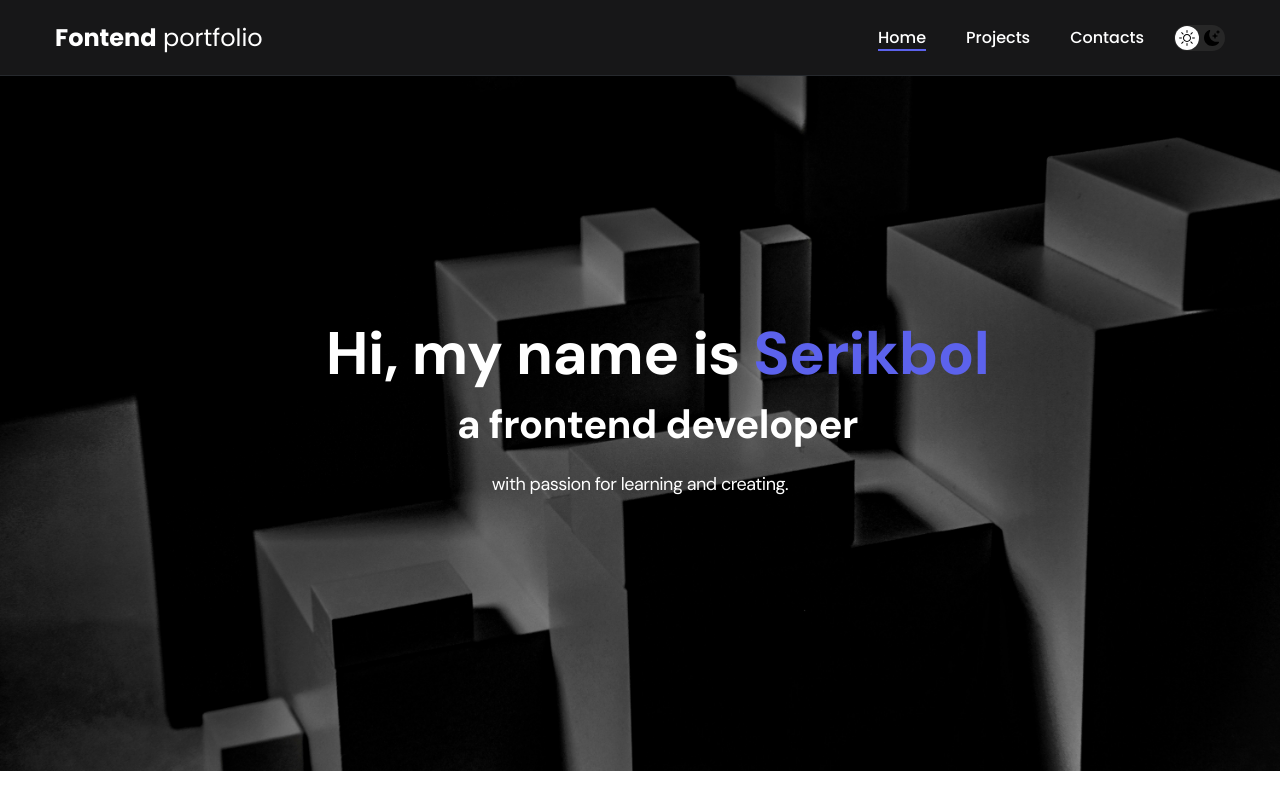
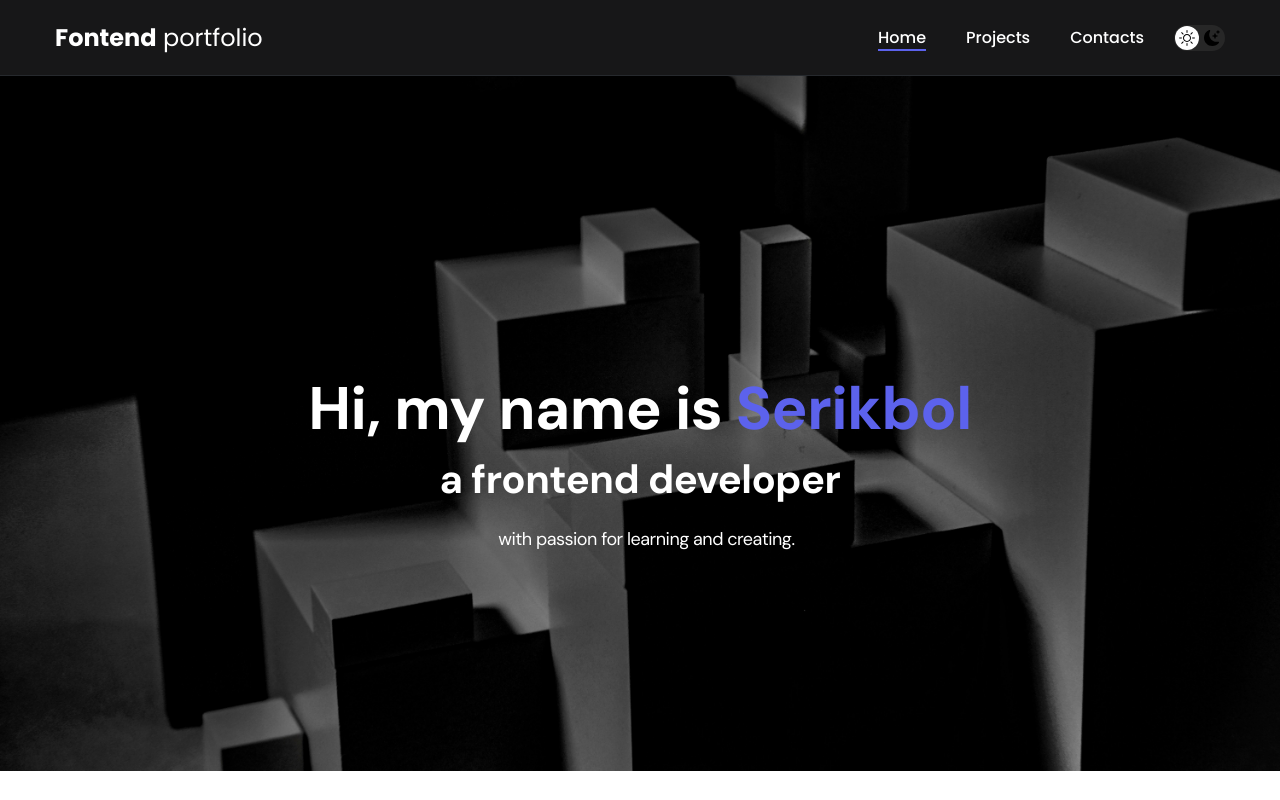
Before and after one commit to Serikbol84/05-project-Portfolio-app-, a React (Create React App) app: page / in a window 1280 px wide. Shown: the top 800 px of the page. Built offline with nearby package versions, Linux system fonts and the light colour scheme.

Commit message:
04.07.2024-1

```diff
--- a/package.json
+++ b/package.json
@@ -7,6 +7,7 @@
     "@testing-library/jest-dom": "^5.17.0",
     "@testing-library/react": "^13.4.0",
     "@testing-library/user-event": "^13.5.0",
+    "framer-motion": "^11.2.12",
     "gsap": "^3.12.5",
     "locomotive-scroll": "^4.1.4",
     "react": "^18.3.1",
--- a/src/Components/btnBack/BtnBack.jsx
+++ b/src/Components/btnBack/BtnBack.jsx
@@ -1,11 +1,12 @@
 import './style.css'
-
+import { motion } from "framer-motion"
 
 const BtnBack = () => {
     return (
-        <button className='btn-back'>
-           <span></span>
-        </button>
+        <motion.button className='btn-back'
+            whileHover={{ scale: 1.3 }}
+            whileTap={{ scale: 0.9 }}
+        />
     );
 }
 
--- a/src/Components/btnBack/style.css
+++ b/src/Components/btnBack/style.css
@@ -9,7 +9,7 @@
     display: flex;
     align-items: center;
     justify-content: center;
-    transition: opacity 0.2s ease-in;
+    /* transition: opacity 0.2s ease-in; */
     cursor: pointer;
 
 }
@@ -22,13 +22,13 @@
     border-top: 2px solid var(--arrow-color);
     border-left: 2px solid var(--arrow-color);
     transform: rotate(-45deg);
-    transition: border-color 0.3s ease;
+    /* transition: border-color 0.3s ease; */
 }
 
-.btn-back:hover {
+/* .btn-back:hover {
     opacity: 0.6;
-}
+} */
 
-.btn-back:active {
+/* .btn-back:active {
     transform: translateY(2px);
-}
+} */
--- a/src/Components/header/Header.jsx
+++ b/src/Components/header/Header.jsx
@@ -1,28 +1,36 @@
+import { motion } from "framer-motion";
+import "./style.css"
 
-import "./style.css"
-import { useEffect, useState } from 'react';
 
 const Header = () => {
-
-    const [isVisible, setIsVisible] = useState(false);
-
-    useEffect(() => {
-        setIsVisible(true);
-    }, []);
 
     return (
         <header className="header">
             <div className="header__wrapper">
-                <h1 className={`header__title ${isVisible ? 'enter' : ''}`}>
-                    <strong>
-                        Hi, my name is <em>Serikbol</em>
-                    </strong>
-                    <br /> a frontend developer
-                </h1>
+
+                <motion.div className="header__title1"
+                    initial={{height: 0}}
+                    animate={{height: 'auto'}}
+                    style={{overflow: 'hidden'}}
+                    transition={{duration: 1, delay: 0.7}}>
+                        <h1 className="header__title">
+                            <strong>
+                                Hi, my name is <em>Serikbol</em>
+                            </strong>
+                            <br /> a frontend developer
+                        </h1>
+                </motion.div>
+
                 <div className="header__text">
-                    <p>with passion for learning and creating.</p>
+                    <motion.p
+                        initial={{ x: '-100%' }}
+                        animate={{ x: 0 }}
+                        transition={{ duration: 1, delay: 0.7 }}
+                        style={{ position: 'relative' }}>
+                        with passion for learning and creating.
+                    </motion.p>
                 </div>
-                {/* <a href="#!" className="btn">Download CV</a> */}
+
             </div>
         </header>
     );
--- a/src/Components/header/style.css
+++ b/src/Components/header/style.css
@@ -6,7 +6,7 @@
 	/* height: 500px; */
 	display: flex;
 	justify-content: center;
-	align-items: center;
+	align-items: end;
 
 	background-color: var(--header-bg);
 	background-image: url('./../../img/header-bg.jpg');
@@ -19,16 +19,20 @@
 }
 
 .header__wrapper {
-	padding: 0 15px;
-	max-width: 660px;
+	padding: 0;
+	max-width: 665px;
+	display: flex;
+	flex-direction: column;
+
 }
 
 .header__title {
-	margin-bottom: 20px;
-	width: 665px;
+	/* margin-bottom: 20px; */
+	width: 100%;
 	font-size: 40px;
 	font-weight: 700;
 	line-height: 1.4;
+	align-items: end;
 }
 
 .header__title strong {
@@ -42,9 +46,14 @@
 }
 
 .header__text {
-	margin-bottom: 40px;
+	display: flex;
+	margin-left: 190px;
+	margin-top: 20px;
+	margin-bottom: 180px;
 	font-size: 18px;
 	line-height: 1.333;
+	overflow: hidden;
+	position: relative;
 }
 
 .header__text p + p {
--- a/src/pages/Home.jsx
+++ b/src/pages/Home.jsx
@@ -3,8 +3,8 @@ import React, { useLayoutEffect } from "react";
 import gsap from "gsap";
 import { ScrollTrigger } from "gsap/ScrollTrigger";
 import './../styles/main.css'
-// import Me from "./../img/Me.jpg"
-
+import Me from "./../img/Me.jpg"
+// import { motion } from "framer-motion"
 
 
 
@@ -44,7 +44,7 @@ const Home = () => {
                     <div className="content-list_home">
 
                         <div className="content-list__item1">
-                            <h2 className="title-2">Frontend</h2>
+                            <h2 className="title-2">About Me</h2>
                             <p>
                                 I am a front-end developer with experience in creating modern and efficient web applications.
                                 My core specialization includes web page layout, working with JavaScript, and using the React library
@@ -57,12 +57,14 @@ const Home = () => {
                             </p>
                         </div>
 
-                        <div className="me">
-                            {/* <img src={Me} alt="" className="pic"/> */}
-                        </div>
-
-
-
+                        {/* <motion.img src={Me} alt="Me" className="me"
+                            whileHover={{ scale: 1.3 }}
+                            whileTap={{ scale: 0.9 }} // Ради интереса применил анимацию из Framer.com
+                        /> */}
+                        <img src={Me} alt="Me" className="me"
+                            onMouseOver={(e) => e.currentTarget.style.transform = 'scale(1.3)'}
+                            onMouseOut={(e) => e.currentTarget.style.transform = 'scale(1)'}
+                        />
                     </div>
 
 
--- a/src/styles/main.css
+++ b/src/styles/main.css
@@ -36,7 +36,7 @@
     --project-card-text: var(--black);
     --box-shadow: 0px 5px 35px rgba(0, 0, 0, 0.25);
 
-    --me-border-color: #fff;
+
 }
 
 .dark {
@@ -52,7 +52,7 @@
 
     /* Arrow Color */
     --arrow-color: #fff;
-    --me-border-color: #25252b;
+
 }
 
 html,
@@ -233,7 +233,7 @@ body {
 }
 
 .content-list__item1 {
-    width: 45%;
+    width: 50%;
     font-size: 18px;
     line-height: 1.5;
 }
@@ -247,79 +247,19 @@ body {
 }
 
 .me {
-    position: relative;
     margin-right: 50px;
     width: 300px;
     height: 300px;
     border-radius: 50%;
-    filter: grayscale(100%);
-    transition: filter 0.3s ease;
-
+    filter: grayscale(0.9);
+    transition: transform 0.3s ease;
     cursor: pointer;
-    background: repeating-conic-gradient(from var(--a), #ff2770 0%, #ff2770 5%,
-    transparent 5%, transparent 40%, #ff2770 50%);
-    animation: animate 4s linear infinite;
-
-
 }
-
-.pic {
-    width: 100%;
-    height: 100%;
-
-
-}
-
-@property --a {
-    syntax: '<angle>';
-    inherits: false;
-    initial-value: 0deg;
-}
-
-@keyframes animate {
-    0%
-    {
-        --a: 0deg
-    }
-    100%
-    {
-        --a: 360deg
-    }
-}
-
-.me::before {
-
-    content: '';
-    position: absolute;
-    top: 0;
-    left: 0;
-    border-radius: 50%;
-    width: 100%;
-    height: 100%;
-    background: repeating-conic-gradient(from var(--a), #45f3ff 0%, #45f3ff 5%,
-    transparent 5%, transparent 40%, #45f3ff 50%);
-    animation: animate 4s linear infinite;
-    animation-delay: -1s;
-
-}
-
-.me::after {
-
-    content: '';
-    position: absolute;
-    inset: 4px;
-    /* background: #2d2d39; */
-    background-size:contain;
-    background-image: url(./../img/Me.jpg);
-    border-radius: 50%;
-    border: 8px solid var(--me-border-color);
-}
-
-
 
 .me:hover {
     filter: none;
 }
+
 
 .content-list_home {
     display: flex;
@@ -328,5 +268,5 @@ body {
     max-width: 100%;
     align-items: center;
     /* row-gap: 40px; */
-    text-align: center;
+    /* text-align: center; */
 }
```
Also changed, not shown: 1 other file (tests, documents, lock files or other folders).
